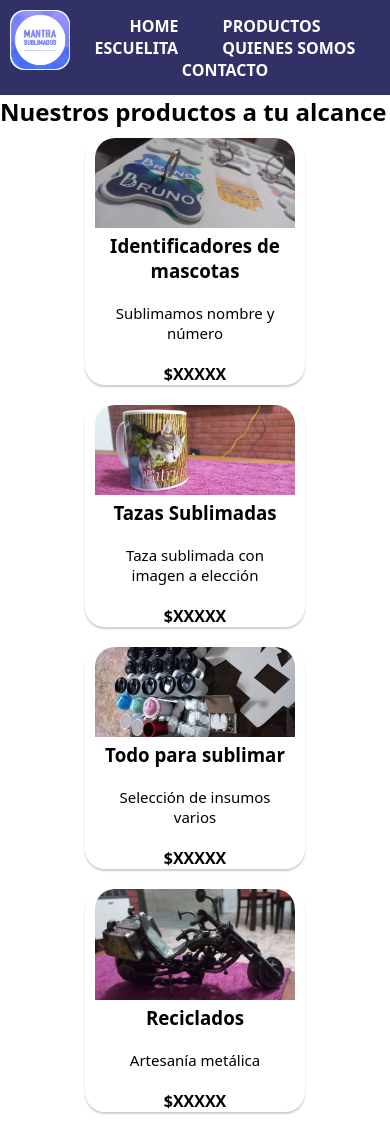
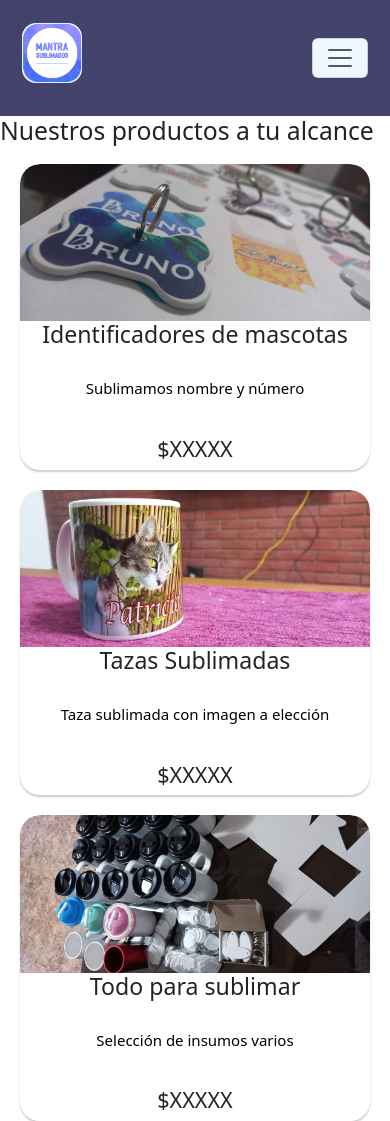
Before and after one commit to RicardoArielQuintana/PreEntrega2-Quintana, a plain HTML site: page html/productos.html in a window 390 px wide. Shown: the top 1121 px of the page. Drawn offline with nearby package versions, Linux system fonts and the light colour scheme.

Commit message:
Incorporo Bootstrap

```diff
--- a/CSS/estilo.css
+++ b/CSS/estilo.css
@@ -1,70 +1,78 @@
-*{
+* {
     margin: 0;
     padding: 0;
 }
 
 /*BODY*/
 
-body{
+body {
     background-color: rgb(255, 255, 255);
     font-family: system-ui, -apple-system, BlinkMacSystemFont, 'Segoe UI', Roboto, Oxygen, Ubuntu, Cantarell, 'Open Sans', 'Helvetica Neue', sans-serif;
 }
 
 /*HEADER*/
 
-header{
-    display: flex;
-    justify-content: space-between;
+header {
+    /* display: flex; */
     align-items: center;
-    background-color: #313168;
-    text-align: center;
-    padding: 10px 20px;
-}
-
-header h2{
-    color: antiquewhite;
+    background-color: #42426b;
 
 }
 
-.logo{
+
+.navbar {
+    background-color: #42426b !important;
+  }
+
+
+  .navbar-toggler{
+    background-color: aliceblue;
+  }
+
+
+
+.logo {
     width: 120px;
 }
 
-.imgContacto{
+.imgContacto {
     width: 500px;
     height: 500px;
 }
 
-nav ul li{
+nav ul li {
     list-style: none;
     display: inline-block;
     margin: 0 20px;
     transition: all 0.25s;
 }
 
-nav ul li:hover{
+nav ul li:hover {
     box-sizing: content-box;
     box-shadow: 0 20px 16px rgba(255, 255, 255, 0.5);
     transform: translateY(-2px);
 }
-h1{
+
+h1 {
     margin: 20px;
     padding: 20px;
 }
 
 
-a{
-    text-decoration: none; /*Elimino subrayado*/
-    text-transform: uppercase; /*Todo en mayúsculas*/
+a {
+    text-decoration: none;
+    /*Elimino subrayado*/
+    text-transform: uppercase;
+    /*Todo en mayúsculas*/
     font-weight: bold;
     color: rgb(255, 255, 255);
 }
 
-main p{
+main p {
     padding: 20px;
 }
 
-.banner{
+.banner {
     display: flex;
     flex-direction: column;
     justify-content: center;
@@ -74,12 +82,14 @@ main p{
     text-align: center;
 }
 
-footer{
+footer {
     text-align: center;
-    margin: 20px;
+    /* margin: 20px; */
     padding: 20px;
     border-top: solid gray 1px;
     background-color: #F2E3EF;
+    font-weight: bold;
+
 
 }
 
@@ -87,23 +97,23 @@ footer{
 
 /*IFRAME*/
 
-iframe{
+iframe {
     display: block;
     margin: auto;
 }
 
 /*FORMULARIOS*/
 
-form{
+form {
     margin-top: 20px;
 }
 
-label{
+label {
     display: block;
     font-weight: bold;
 }
 
-textarea{
+textarea {
     display: block;
     width: 100%;
     padding: 10px;
@@ -113,7 +123,7 @@ textarea{
 
 }
 
-.btnForm{
+.btnForm {
     background-color: #333;
     color: aliceblue;
     border: none;
@@ -123,14 +133,14 @@ textarea{
     margin-top: 10px;
 }
 
-.iconos{
+.iconos {
     display: inline-block;
     width: 100px;
     height: auto;
     border-radius: 20px 20px 0px 0px;
 }
 
-.filaIconosFlex{
+.filaIconosFlex {
     display: flex;
     flex-flow: row wrap;
     justify-content: space-around;
@@ -138,13 +148,14 @@ textarea{
     align-items: center;
 }
 
-.contenedorIconos{
+.contenedorIconos {
     display: flex;
     justify-content: space-evenly;
     flex-flow: column;
     align-items: center;
 }
-.contenedorIconos p{
+
+.contenedorIconos p {
     max-width: 500px;
 }
 
@@ -163,7 +174,7 @@ textarea{
 
 }
 
-.filaProductosFlex{
+.filaProductosFlex {
     display: flex;
     flex-flow: row wrap;
     justify-content: center;
@@ -171,66 +182,66 @@ textarea{
 
 /*PRODUCTOS*/
 
-.contenedorProductos{
+.contenedorProductos {
     justify-content: space-between;
     flex-flow: column;
     border: none;
     border-radius: 20px;
     text-align: center;
     overflow: hidden;
-    box-shadow: 0 2px 2px rgba(0,0,0,0.2);
+    box-shadow: 0 2px 2px rgba(0, 0, 0, 0.2);
     transition: all 0.25s;
-    margin: 20px 20px;
+    margin: 10px;
 
 }
 
-.contenedorProductos:hover{
+.contenedorProductos:hover {
     transform: translateY(-15px);
-    box-shadow: 0 12px 16px rgba(0,0,0,0.2);
+    box-shadow: 0 12px 16px rgba(0, 0, 0, 0.2);
 }
 
-.imgProductos{
+.imgProductos {
     width: 350px;
     height: auto;
     border-radius: 20px 20px 0px 0px;
 }
 
-.contenedorProductos p{
+.contenedorProductos p {
     color: black;
-    /* border: 2px solid rgb(90, 59, 59); */
     font-size: 15px;
     border-radius: 0px 0px 20px 20px;
 }
 
-@media (max-width:1023px){
-    header{
-        /* flex-direction: column; */
+@media (max-width:991px) {
+    header {
         align-items: center;
         padding: 10px;
     }
-    .logo{
+
+    .logo {
         width: 60px;
         padding-bottom: 10px;
     }
-    #mantraTexto{
+
+    #mantraTexto {
         display: none;
     }
-    nav ul li{
+
+    nav ul li {
         font-size: 1rem;
     }
-    ul{
+
+    ul {
         margin: 0px;
         padding: 0px;
     }
-    .contenedorIconos p{
+
+    .contenedorIconos p {
         font-size: 1rem;
     }
-    .contenedorProductos{
-        width: 220px;
-        margin: 10px;
-
-    }
-    .contenedorProductos .imgProductos{
-        width: 200px;
+}
+@media(max-width:768px){
+    nav ul li {
+        display: block;
     }
 }
--- a/html/productos.html
+++ b/html/productos.html
@@ -6,6 +6,10 @@
     <meta http-equiv="X-UA-Compatible" content="IE=edge">
     <meta name="viewport" content="width=device-width, initial-scale=1.0">
     <title>Mantra Sublimados</title>
+
+    <!-- BOOTSTRAP -->
+    <link href="https://cdn.jsdelivr.net/npm/bootstrap@5.3.2/dist/css/bootstrap.min.css" rel="stylesheet" integrity="sha384-T3c6CoIi6uLrA9TneNEoa7RxnatzjcDSCmG1MXxSR1GAsXEV/Dwwykc2MPK8M2HN" crossorigin="anonymous">
+
     <!-- CSS -->
     <link rel="stylesheet" href="../CSS/estilo.css">
 </head>
@@ -13,20 +17,27 @@
 <body>
 
     <header>
-        <a href="../index.html">
-            <img class="logo" src="../img/logo.png" alt="Logo de Mantra Sublimados">
-        </a>
+        <nav class="navbar navbar-expand-lg">
+            <div class="container-fluid">
+                <a class="navbar-brand" href="../index.html"><img class="logo" src="../img/logo.png" alt="Logo de Mantra Sublimados"></a>
 
                 <img id="mantraTexto" class="logo" src="../img/mantraTexto.png" alt="Logo de Mantra Sublimados">
 
-        <nav>
-            <ul>
+                <button class="navbar-toggler" type="button" data-bs-toggle="collapse" data-bs-target="#navbarNav"
+                    aria-controls="navbarNav" aria-expanded="false" aria-label="Toggle navigation">
+                    <span class="navbar-toggler-icon"></span>
+                </button>
+
+                <div class="collapse navbar-collapse" id="navbarNav">
+                    <ul class="navbar-nav">
                         <li><a href="../index.html"> Home </a></li>
                         <li><a href="productos.html"> Productos </a></li>
                         <li><a href="escuelita.html"> Escuelita </a></li>
                         <li><a href="quienesSomos.html"> Quienes Somos </a></li>
                         <li><a href="contacto.html"> Contacto </a></li>
                     </ul>
+                </div>
+            </div>
         </nav>
     </header>
 
@@ -134,7 +145,7 @@
         <h5>Trabajo hecho para el curso de programación de páginas web de Coderhouse - Todos los derechos reservados
         </h5>
     </footer>
-
+    <script src="https://cdn.jsdelivr.net/npm/bootstrap@5.3.2/dist/js/bootstrap.bundle.min.js" integrity="sha384-C6RzsynM9kWDrMNeT87bh95OGNyZPhcTNXj1NW7RuBCsyN/o0jlpcV8Qyq46cDfL" crossorigin="anonymous"></script>
 </body>
 
 </html>
```
Also changed, not shown: html/contacto.html (+18 -5 lines), html/escuelita.html (+20 -12 lines), html/quienesSomos.html (+19 -6 lines), index.html (+17 -8 lines). Lines whose indentation alone changed are shown as unchanged.
